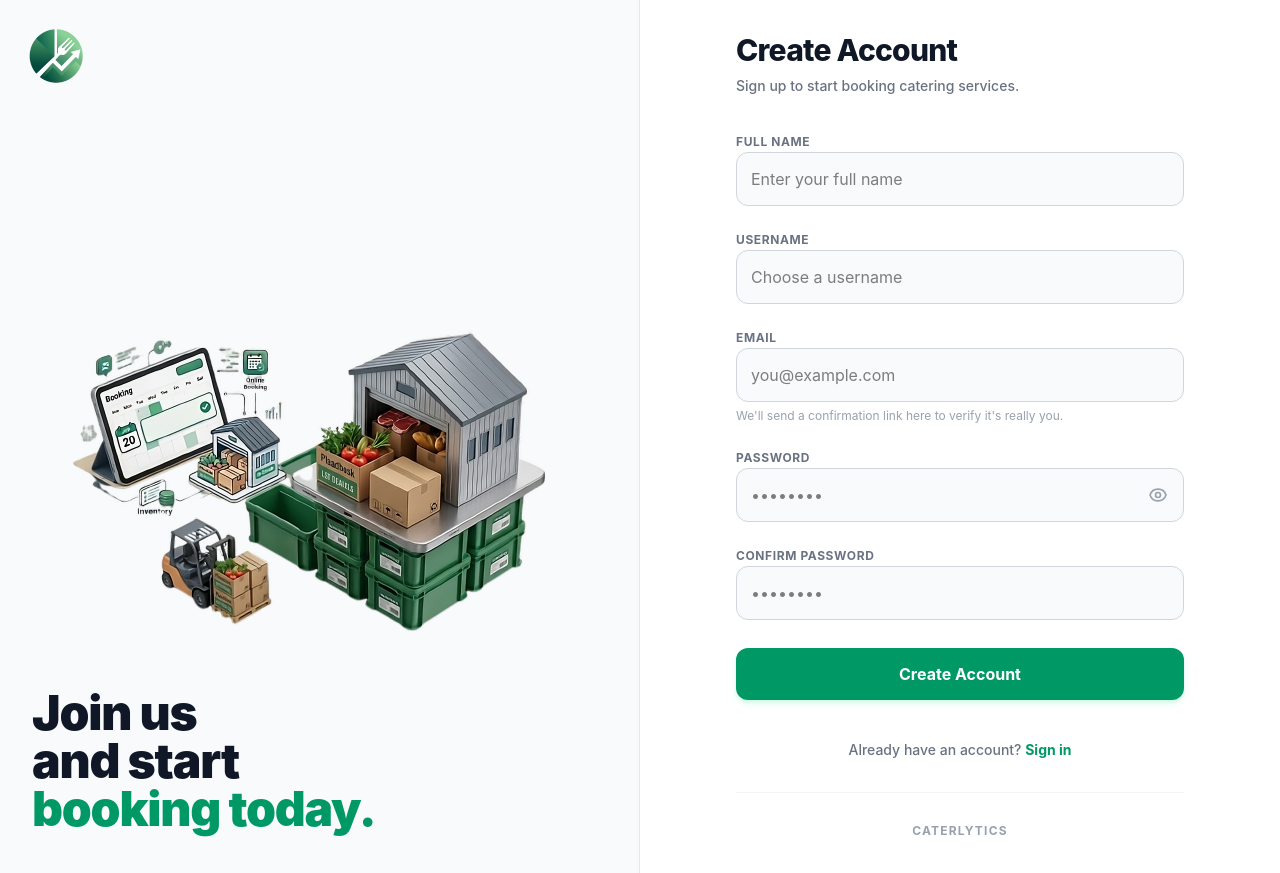
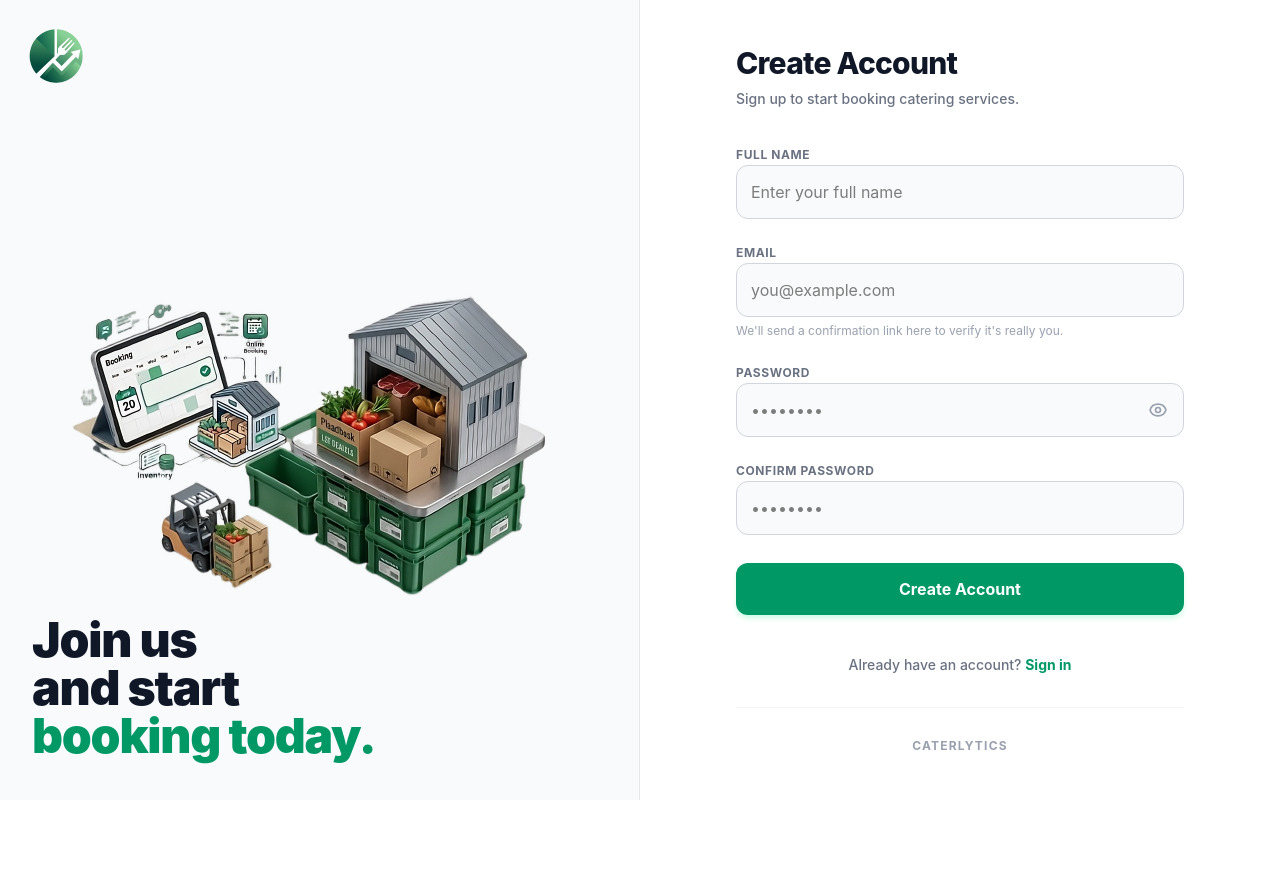
Before and after one commit to jmrvls/caterlytics-frontend, a Vue app: page /register in a window 1280 px wide. After the commit the page ends 800 px from the top, so only its background shows below. Built offline with nearby package versions, Linux system fonts and the light colour scheme.

Commit message:
add other featured

```diff
--- a/src/Views/RegisterView.vue
+++ b/src/Views/RegisterView.vue
@@ -50,11 +50,6 @@
             <div class="space-y-1.5">
               <label class="text-xs font-bold uppercase tracking-wider text-gray-500">Full Name</label>
               <input type="text" v-model="form.full_name" placeholder="Enter your full name" class="w-full p-3.5 bg-gray-50 border border-gray-300 rounded-xl focus:outline-none focus:ring-2 focus:ring-emerald-500 focus:border-emerald-500 transition" required />
-            </div>
-
-            <div class="space-y-1.5">
-              <label class="text-xs font-bold uppercase tracking-wider text-gray-500">Username</label>
-              <input type="text" v-model="form.username" placeholder="Choose a username" class="w-full p-3.5 bg-gray-50 border border-gray-300 rounded-xl focus:outline-none focus:ring-2 focus:ring-emerald-500 focus:border-emerald-500 transition" required />
             </div>
 
             <div class="space-y-1.5">
@@ -155,7 +150,6 @@ const accountCreated = ref(false)
 
 const form = ref({
   full_name: '',
-  username: '',
   email: '',
   password: '',
   confirmPassword: ''
@@ -182,7 +176,11 @@ const handleRegister = async () => {
   isLoading.value = true
 
   try {
-    await registerUser(form.value.username, form.value.email, form.value.password, form.value.full_name)
+    // Clients no longer pick a username — they log in with their email.
+    // authService's usernameToEmail() already treats any "@"-containing
+    // value as an email directly, so we just store the email as the
+    // username too and everything downstream keeps working.
+    await registerUser(form.value.email, form.value.email, form.value.password, form.value.full_name)
     accountCreated.value = true
   } catch (error) {
     if (error.response && error.response.data && error.response.data.error) {
```
